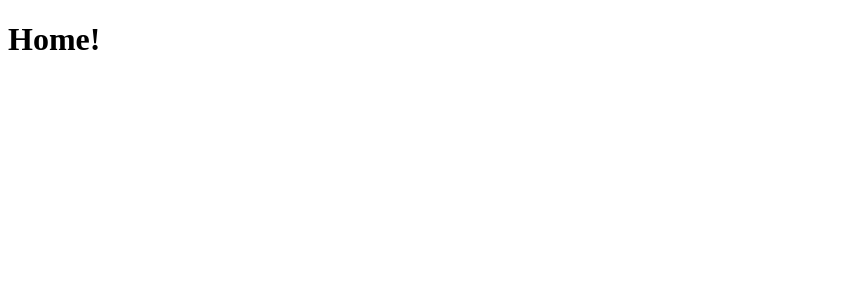
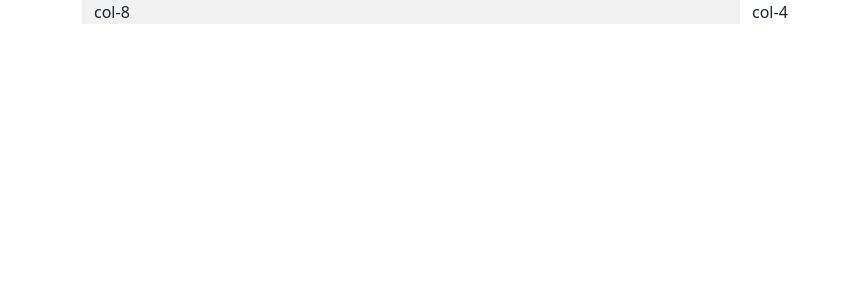
Before and after one commit to norman1606/project2-dih, a Vue app in the folder projeto-estoque/: page / in a window 1280 px wide. Shown: the top 300 px of the page, without its empty margins (0-843 px from the left). Built offline with nearby package versions, Linux system fonts and the light colour scheme.

Commit message:
incrementando router

```diff
--- a/projeto-estoque/public/index.html
+++ b/projeto-estoque/public/index.html
@@ -5,6 +5,12 @@
     <meta http-equiv="X-UA-Compatible" content="IE=edge">
     <meta name="viewport" content="width=device-width,initial-scale=1.0">
     <link rel="icon" href="<%= BASE_URL %>favicon.ico">
+    <!-- CSS only -->
+    <link
+    href="https://cdn.jsdelivr.net/npm/bootstrap@5.2.0-beta1/dist/css/bootstrap.min.css"
+    rel="stylesheet"
+    integrity="sha384-0evHe/X+R7YkIZDRvuzKMRqM+OrBnVFBL6DOitfPri4tjfHxaWutUpFmBp4vmVor"
+    crossorigin="anonymous">
     <title><%= htmlWebpackPlugin.options.title %></title>
   </head>
   <body>
@@ -13,5 +19,9 @@
     </noscript>
     <div id="app"></div>
     <!-- built files will be auto injected -->
+    <!-- JavaScript Bundle with Popper -->
+    <script src="https://cdn.jsdelivr.net/npm/bootstrap@5.2.0-beta1/dist/js/bootstrap.bundle.min.js" integrity="sha384-pprn3073KE6tl6bjs2QrFaJGz5/SUsLqktiwsUTF55Jfv3qYSDhgCecCxMW52nD2" crossorigin="anonymous"></script>
+    <script src="https://cdn.jsdelivr.net/npm/@popperjs/core@2.11.5/dist/umd/popper.min.js" integrity="sha384-Xe+8cL9oJa6tN/veChSP7q+mnSPaj5Bcu9mPX5F5xIGE0DVittaqT5lorf0EI7Vk" crossorigin="anonymous"></script>
+<script src="https://cdn.jsdelivr.net/npm/bootstrap@5.2.0-beta1/dist/js/bootstrap.min.js" integrity="sha384-kjU+l4N0Yf4ZOJErLsIcvOU2qSb74wXpOhqTvwVx3OElZRweTnQ6d31fXEoRD1Jy" crossorigin="anonymous"></script>
   </body>
 </html>
--- a/projeto-estoque/src/views/MyLogin.vue
+++ b/projeto-estoque/src/views/MyLogin.vue
@@ -1,5 +1,26 @@
 <template>
-    <div>
-        <h1>Home!</h1>
+    <div class="container">
+        <div class="row">
+            <div class="col-7 left-login">col-8</div>
+            <div class="col-5">col-4</div>
+        </div>
     </div>
 </template>
+
+<style>
+html {
+    margin: 0;
+    padding: 0;
+    box-sizing: border-box;
+    text-decoration: none;
+}
+
+.row {
+    margin-left: 0;
+}
+
+.left-login {
+    background-color: #f2f2f2;
+}
+
+</style>
```
Also changed, not shown: projeto-estoque/src/router/index.js (added).
